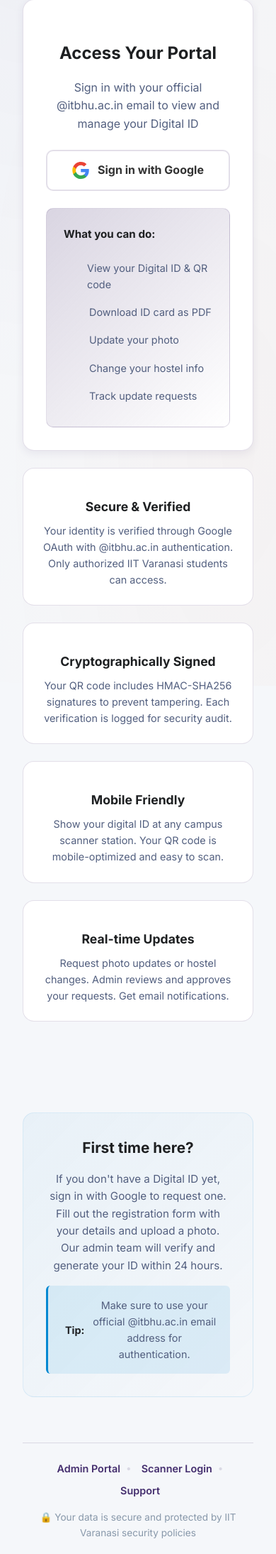
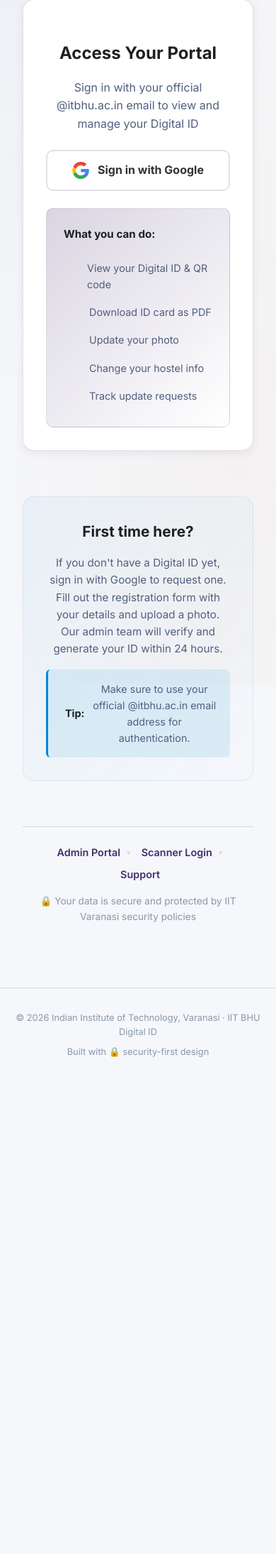
Before and after one commit to Angry-panda-Abhi/IIT-BHU-digital-id-project, a Flask app: page /recovery/ in a window 390 px wide. Shown: the part 314-2503 px from the top of the page at 71% size. After the commit the page ends 1803 px from the top, so only its background shows below. Run offline with Flask 3, Linux system fonts and the light colour scheme.

Commit message:
Hide phone number on external QR scans and clean up student portal landing page

```diff
--- a/routes/verify.py
+++ b/routes/verify.py
@@ -91,6 +91,7 @@ def verify():
     token_value = request.args.get("token", "")
     signature = request.args.get("sig", "")
     location = _get_scan_location()
+    is_external = location == "External"
 
     # --- Validate token + HMAC ---
     token_obj, error = validate_token(token_value, signature)
@@ -177,4 +178,5 @@ def verify():
         scan_log=scan_log,
         active_scanner=active_scanner,
         previous_scan=previous_scan,
+        is_external=is_external,
     )
--- a/templates/recovery/request.html
+++ b/templates/recovery/request.html
@@ -48,45 +48,6 @@
                     <li><i class="fas fa-building"></i> Change your hostel info</li>
                     <li><i class="fas fa-history"></i> Track update requests</li>
                 </ul>
-            </div>
-        </div>
-
-        <!-- Info Cards -->
-        <div class="info-section">
-            <!-- Info Card 1 -->
-            <div class="info-card">
-                <div class="info-icon">
-                    <i class="fas fa-shield-alt"></i>
-                </div>
-                <h3 class="info-title">Secure & Verified</h3>
-                <p class="info-text">Your identity is verified through Google OAuth with @itbhu.ac.in authentication. Only authorized IIT Varanasi students can access.</p>
-            </div>
-
-            <!-- Info Card 2 -->
-            <div class="info-card">
-                <div class="info-icon">
-                    <i class="fas fa-lock"></i>
-                </div>
-                <h3 class="info-title">Cryptographically Signed</h3>
-                <p class="info-text">Your QR code includes HMAC-SHA256 signatures to prevent tampering. Each verification is logged for security audit.</p>
-            </div>
-
-            <!-- Info Card 3 -->
-            <div class="info-card">
-                <div class="info-icon">
-                    <i class="fas fa-mobile-alt"></i>
-                </div>
-                <h3 class="info-title">Mobile Friendly</h3>
-                <p class="info-text">Show your digital ID at any campus scanner station. Your QR code is mobile-optimized and easy to scan.</p>
-            </div>
-
-            <!-- Info Card 4 -->
-            <div class="info-card">
-                <div class="info-icon">
-                    <i class="fas fa-bell"></i>
-                </div>
-                <h3 class="info-title">Real-time Updates</h3>
-                <p class="info-text">Request photo updates or hostel changes. Admin reviews and approves your requests. Get email notifications.</p>
             </div>
         </div>
     </div>
@@ -306,69 +267,6 @@
         text-align: center;
     }
 
-    /* Info Section */
-    .info-section {
-        display: grid;
-        grid-template-columns: 1fr 1fr;
-        gap: var(--sp-lg);
-        max-width: 1200px;
-        margin: 0 auto var(--sp-3xl) auto;
-    }
-
-    @media (max-width: 1024px) {
-        .info-section {
-            grid-template-columns: 1fr 1fr;
-        }
-    }
-
-    @media (max-width: 768px) {
-        .info-section {
-            grid-template-columns: 1fr;
-        }
-    }
-
-    /* Info Card */
-    .info-card {
-        background: var(--bg-card);
-        border: 1px solid var(--border);
-        border-radius: var(--radius-lg);
-        padding: var(--sp-lg);
-        text-align: center;
-        transition: all var(--transition);
-        animation: fadeInUp 0.6s ease-out both;
-    }
-
-    .info-card:nth-child(1) { animation-delay: 0.2s; }
-    .info-card:nth-child(2) { animation-delay: 0.3s; }
-    .info-card:nth-child(3) { animation-delay: 0.4s; }
-    .info-card:nth-child(4) { animation-delay: 0.5s; }
-
-    .info-card:hover {
-        box-shadow: var(--shadow-lg);
-        border-color: var(--accent);
-        transform: translateY(-4px);
-    }
-
-    .info-icon {
-        font-size: 2.5rem;
-        color: var(--accent);
-        margin-bottom: var(--sp-md);
-    }
-
-    .info-title {
-        font-size: 1.1rem;
-        font-weight: 700;
-        color: var(--text-primary);
-        margin: 0 0 var(--sp-sm) 0;
-    }
-
-    .info-text {
-        font-size: 0.9rem;
-        color: var(--text-secondary);
-        margin: 0;
-        line-height: 1.6;
-    }
-
     /* Help Section */
     .help-section {
         background: linear-gradient(135deg, rgba(2, 136, 209, 0.05) 0%, transparent 100%);
--- a/templates/verify/result.html
+++ b/templates/verify/result.html
@@ -161,7 +161,7 @@
             </div>
             {% endif %}
 
-            {% if user.contact_number %}
+            {% if user.contact_number and not (is_external if is_external is defined else false) %}
             <div class="verify-info-card">
                 <div class="verify-info-icon">📞</div>
                 <div class="verify-info-content">
```
